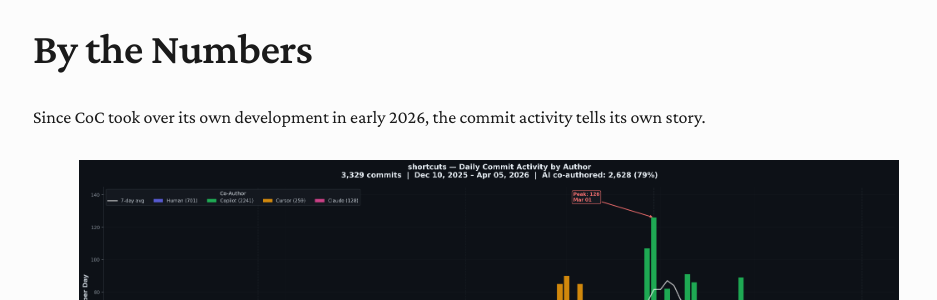
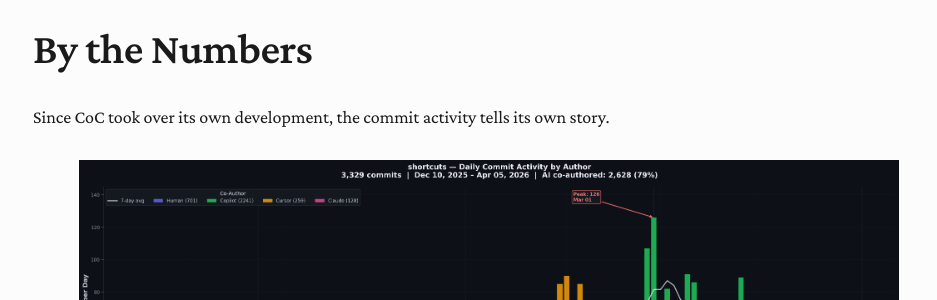
Before and after one commit to plusplusoneplusplus/website, a Jekyll site: the page built from from-cursor-to-claude-code-to-coc.md, in a window 1280 px wide and 900 px high, scrolled down 7481 px. Shown: the part 153-453 px from the top of the window, without its empty margins (151-1088 px from the left). Built offline with Jekyll 4.4.1, drawn with Linux system fonts in a browser that asks for light colours.

Commit message:
minor fixes

```diff
--- a/from-cursor-to-claude-code-to-coc.md
+++ b/from-cursor-to-claude-code-to-coc.md
@@ -107,7 +107,7 @@ Together, the platform and skills cover everything you need: the platform handle
 
 # By the Numbers
 
-Since CoC took over its own development in early 2026, the commit activity tells its own story.
+Since CoC took over its own development, the commit activity tells its own story.
 
 ![Daily commit activity by author showing the shift from Cursor and Claude to CoC over time](/assets/coc/commit_activity.png){: style="max-width:90%;display:block;margin:0 auto"}
 *3,329 commits from Dec 2025 to Apr 2026 — 79% AI co-authored. Cursor (orange) and Claude (pink) carried the early days; Copilot/CoC (green) has dominated ever since.*{: style="display:block;text-align:center"}
```
Also changed, not shown: other parts of from-cursor-to-claude-code-to-coc.md (+1 -1 lines).
